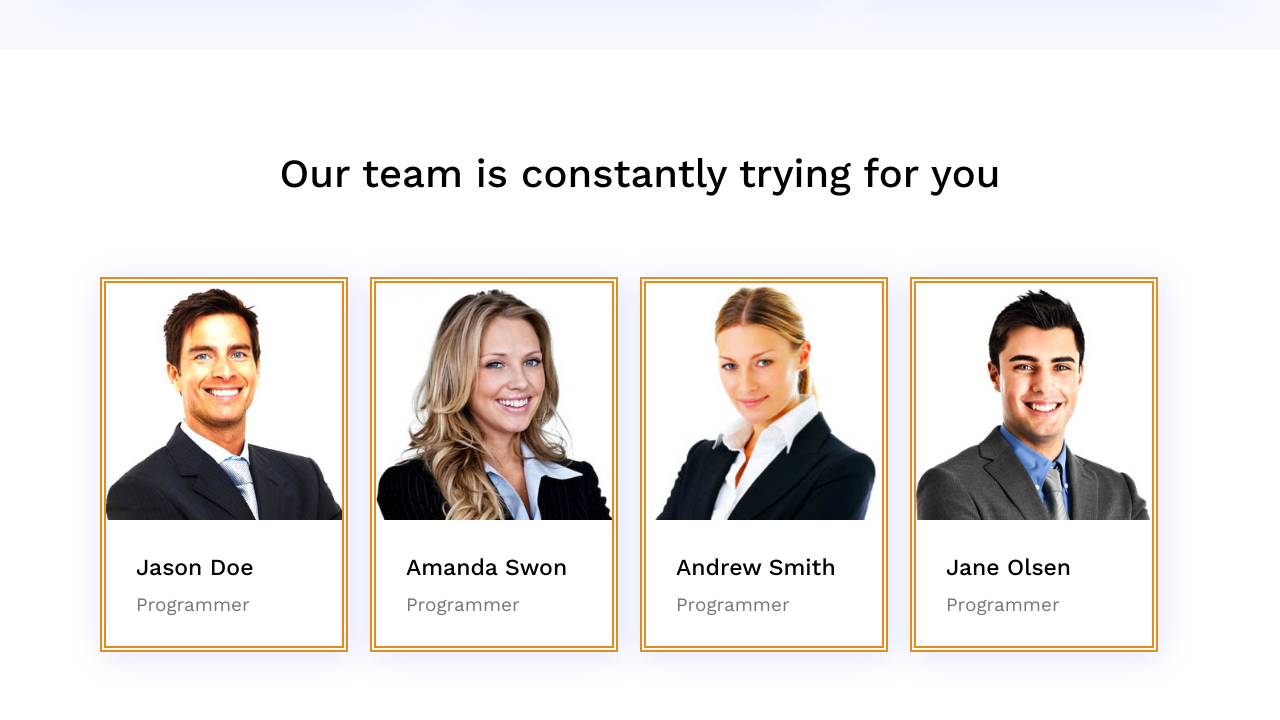
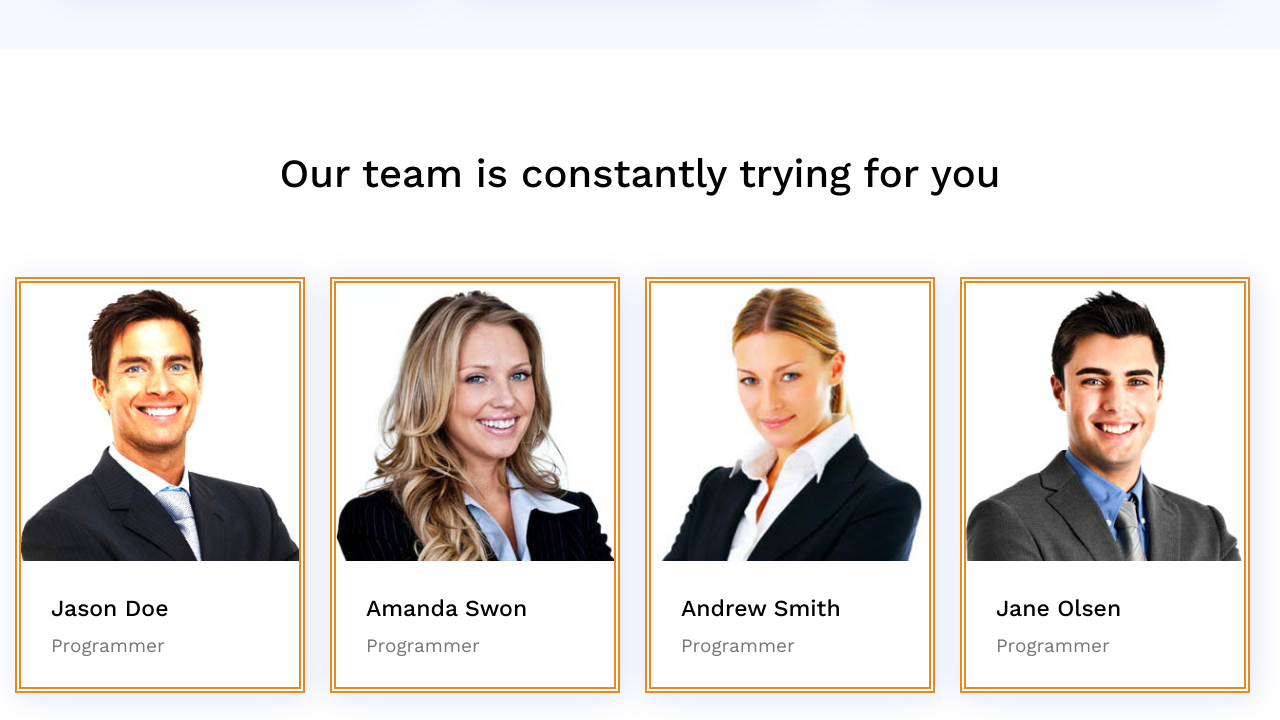
Before and after one commit to Dipta360/Class18-class-assignment-, a plain HTML site: page index.html in a window 1280 px wide. Shown: the part 1800-2520 px from the top of the page. Drawn offline with nearby package versions, Linux system fonts and the light colour scheme.

Commit message:
Update style.css

```diff
--- a/style.css
+++ b/style.css
@@ -259,7 +259,7 @@ span {
 /* team section */
 
 .team-section {
-    padding: 100px;
+    padding: 100px 0;
 }
 
 .team-section .section-title h2 {
@@ -271,13 +271,18 @@ span {
 }
 
 .member {
-    width: 23%;
+    width: 23.2%;
     margin-right: 2%;
     background: #fff;
     box-shadow: 3px 4px 30px 0 rgba(98, 120, 223, .2);
     border: 6px double #e6891f;
     box-sizing: border-box;
 }
+
+.member:last-child{
+    margin-right: 0;
+}
+
 .member img {
     width: 100%;
 }
```
